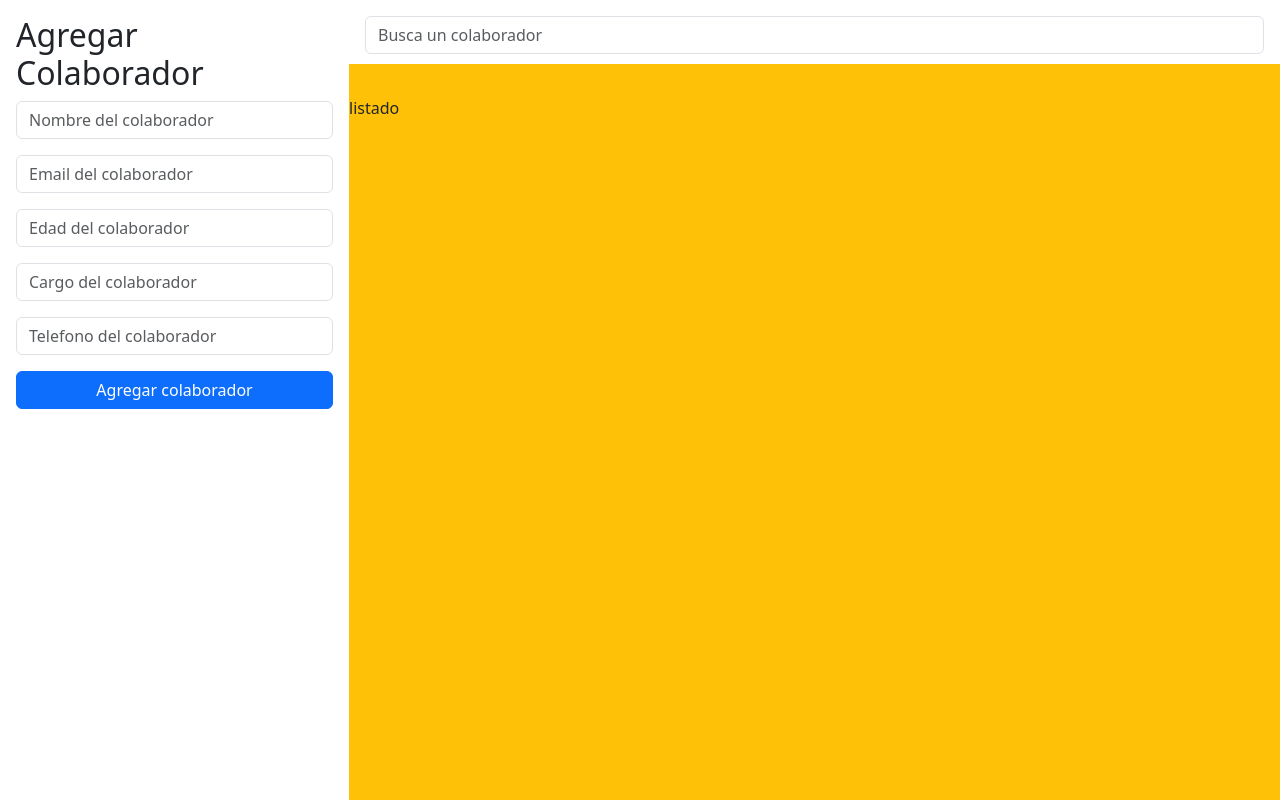
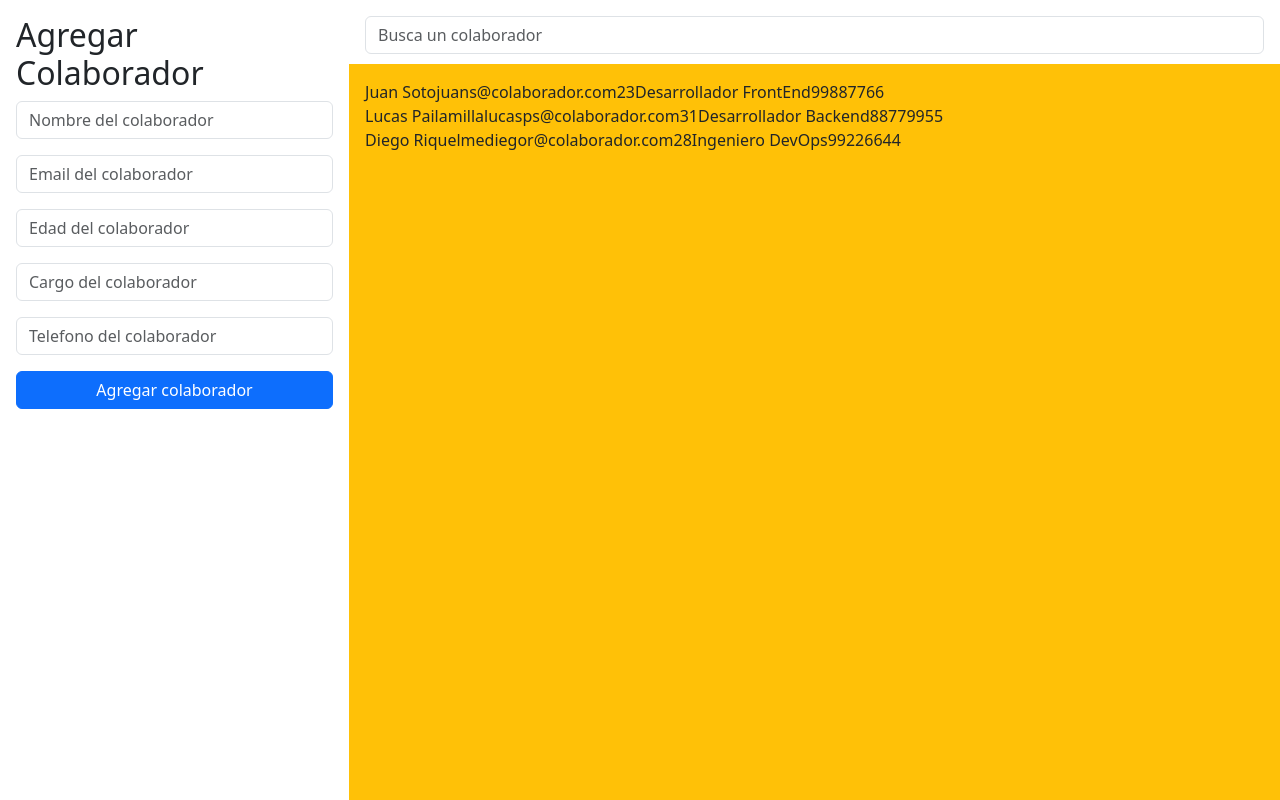
Before and after one commit to pro33cl/bd_colaboradores, a React (Vite) app: page / in a window 1280 px wide. Built offline with nearby package versions, Linux system fonts and the light colour scheme.

Commit message:
avance 3

```diff
--- a/src/App.jsx
+++ b/src/App.jsx
@@ -8,7 +8,7 @@ import MyAlert from './components/MyAlert/MyAlert';
 
 function App() {
 
-  const BdColaboradoresIinicial=[
+  const BdColaboradoresImportada=[
     {
       id:"1",
       nombre:"Juan Soto",
@@ -35,36 +35,61 @@ function App() {
     },
   ];
 
-  var bdColaboradores= new Array (BdColaboradoresIinicial);
 
-  const lastBdId= BdColaboradoresIinicial[BdColaboradoresIinicial.length-1].id;
+  const formatearBd=function(bdInical){
+    let bdFormateada= [];
+    bdInical.forEach(element => {
+      bdFormateada.push({id:Number(element.id), nombre:element.nombre, correo:element.correo, edad:Number(element.edad), cargo:element.cargo, telefono:element.telefono, visibility:true});
+    });
+    return bdFormateada;
+  }
+
+  var BdColaboradoresInicial= new Array(BdColaboradoresImportada.length);
+  BdColaboradoresInicial=formatearBd(BdColaboradoresImportada);
+  var bdColaboradores= new Array (BdColaboradoresInicial);
+
+  const lastBdId= Number(BdColaboradoresInicial[BdColaboradoresInicial.length-1].id);
+  console.log(lastBdId);
+  console.log(lastBdId+1);
   const [bdId,SetBdId]=useState(lastBdId);
   const [inputForm, SetInputForm]= useState({name:"", email:"", age:"", position:"", phone:""});
   const [inputSearch, SetInputSearch]= useState("");
-  const [listUser, SetListUser]= useState(BdColaboradoresIinicial);
+  const [listUser, SetListUser]= useState(BdColaboradoresInicial);
 
-  const [answer,SetAnswer]= useState(false);
+  console.log(listUser);
+
+  const [answer,SetAnswer]= useState(0);
   const [message,SetMessage]=useState("");
   const [firstSubmit, SetFirstSubmit]= useState(false);
+
 
   const enviarBackend= function(inputUser){
     bdColaboradores.push(inputUser);
     console.log(bdColaboradores);
   }
 
+  const pushInputForm= function(){
+    if(answer==1){
+      let inputUser = {id:SetBdId(bdId+1), nombre:inputForm.name, correo:inputForm.email, edad:inputForm.age,cargo:inputForm.position,telefono:inputForm.phone, visibility:true};
+      SetListUser([...listUser,inputUser]);
+      enviarBackend(inputUser);
+    }
+  }
+
+
+
   return (
     <>
       <main>
         <section className='formulario'>
-          <Formulario inputForm={inputForm} SetInputForm={SetInputForm} listUser={listUser} SetListUser={SetListUser} bdId={bdId} SetBdId={SetBdId} answer={answer} SetAnswer={SetAnswer} SetMessage={SetMessage} SetFirstSubmit={SetFirstSubmit} enviarBackend={enviarBackend}></Formulario>
+          <Formulario inputForm={inputForm} SetInputForm={SetInputForm} SetAnswer={SetAnswer} pushInputForm={pushInputForm} SetMessage={SetMessage} SetFirstSubmit={SetFirstSubmit}></Formulario>
           {firstSubmit==true? <MyAlert answer={answer} message={message}></MyAlert>: null}
         </section>
         <section className='buscador'>
           <Buscador inputSearch={inputSearch} SetInputSearch={SetInputSearch}></Buscador>
         </section>
         <section className='listado bg-warning'>
-          <Listado listUser={listUser} inputSearch={inputSearch}></Listado>
-          <p>listado</p>
+          <Listado listUser={listUser}></Listado>
         </section>
       </main>
     </>
--- a/src/components/Formulario/Formulario.jsx
+++ b/src/components/Formulario/Formulario.jsx
@@ -5,7 +5,7 @@ import Form from 'react-bootstrap/Form';
 
 const Formulario = (props) => {
 
-    const {inputForm, SetInputForm, listUser , SetListUser, bdId, SetBdId, answer, SetAnswer, SetMessage, SetFirstSubmit, enviarBackend }= props;
+    const {inputForm, SetInputForm, SetAnswer, pushInputForm, SetMessage, SetFirstSubmit }= props;
 
     const handlerOnChange = function (e){
         SetInputForm({...inputForm, [e.target.name]:e.target.value});
@@ -14,17 +14,10 @@ const Formulario = (props) => {
     const handlerOnSubmit = function (e){
         e.preventDefault();
         SetFirstSubmit(true);
-        inputVerification(inputForm);
-        if(answer==true){
-            let inputUser = {id:SetBdId(bdId+1), nombre:inputForm.name, correo:inputForm.email, edad:inputForm.age,cargo:inputForm.position,telefono:inputForm.phone};
-            SetListUser([...listUser,inputUser]);
-            enviarBackend(inputUser);
-        }
-    }
-
-    const inputVerification = function (inputForm){
+        /* Verificar Datos Acá*/
         SetAnswer(true);
         SetMessage("prueba");
+        pushInputForm();
     }
 
   return (
@@ -32,19 +25,19 @@ const Formulario = (props) => {
         <h1 className='fs-2'>Agregar Colaborador</h1>
         <Form onSubmit={handlerOnSubmit}>
             <Form.Group className="mb-3">
-                <Form.Control type="text" placeholder="Nombre del colaborador" name='name' value={inputForm.name} onChange={handlerOnChange}/>
+                <Form.Control type="text" placeholder="Nombre del colaborador" name='name' id='name' value={inputForm.name} onChange={handlerOnChange}/>
             </Form.Group>
             <Form.Group className="mb-3">
-                <Form.Control type="email" placeholder="Email del colaborador" name='email' value={inputForm.email} onChange={handlerOnChange}/>
+                <Form.Control type="email" placeholder="Email del colaborador" name='email' id='email' value={inputForm.email} onChange={handlerOnChange}/>
             </Form.Group>
             <Form.Group className="mb-3">
-                <Form.Control type="number" placeholder="Edad del colaborador" name='age' value={inputForm.age} onChange={handlerOnChange}/>
+                <Form.Control type="number" placeholder="Edad del colaborador" name='age' id='age' value={inputForm.age} onChange={handlerOnChange}/>
             </Form.Group>
             <Form.Group className="mb-3">
-                <Form.Control type="text" placeholder="Cargo del colaborador" name='position' value={inputForm.position} onChange={handlerOnChange}/>
+                <Form.Control type="text" placeholder="Cargo del colaborador" name='position' id='position' value={inputForm.position} onChange={handlerOnChange}/>
             </Form.Group>
             <Form.Group className="mb-3">
-                <Form.Control type="text" placeholder="Telefono del colaborador" name='phone' value={inputForm.phone} onChange={handlerOnChange}/>
+                <Form.Control type="text" placeholder="Telefono del colaborador" name='phone' id='phone' value={inputForm.phone} onChange={handlerOnChange}/>
             </Form.Group>
             <Button variant="primary" type="submit" style={{width:"100%"}}>Agregar colaborador</Button>
         </Form>
--- a/src/components/Listado/Listado.jsx
+++ b/src/components/Listado/Listado.jsx
@@ -2,16 +2,28 @@ import 'bootstrap/dist/css/bootstrap.min.css';
 import React from 'react';
 
 const Listado = (props) => {
-    const {listUser, inputSearch}=props;
+    var {listUser,}=props;
 
-    const renderList= function(listUser){
-
-
+    const renderList= function(){
+        let tabla;
+        tabla= listUser.map((element)=>{
+            return (
+                <div key={element.id} className='d-flex'>
+                    <div>{element.nombre}</div>
+                    <div>{element.correo}</div>
+                    <div>{element.edad}</div>
+                    <div>{element.cargo}</div>
+                    <div>{element.telefono}</div>
+                </div>
+            );
+        }
+        );
+        return tabla;
     }
 
   return (
     <div className='p-3'>
-
+        {renderList()}
     </div>
   );
 };
```
